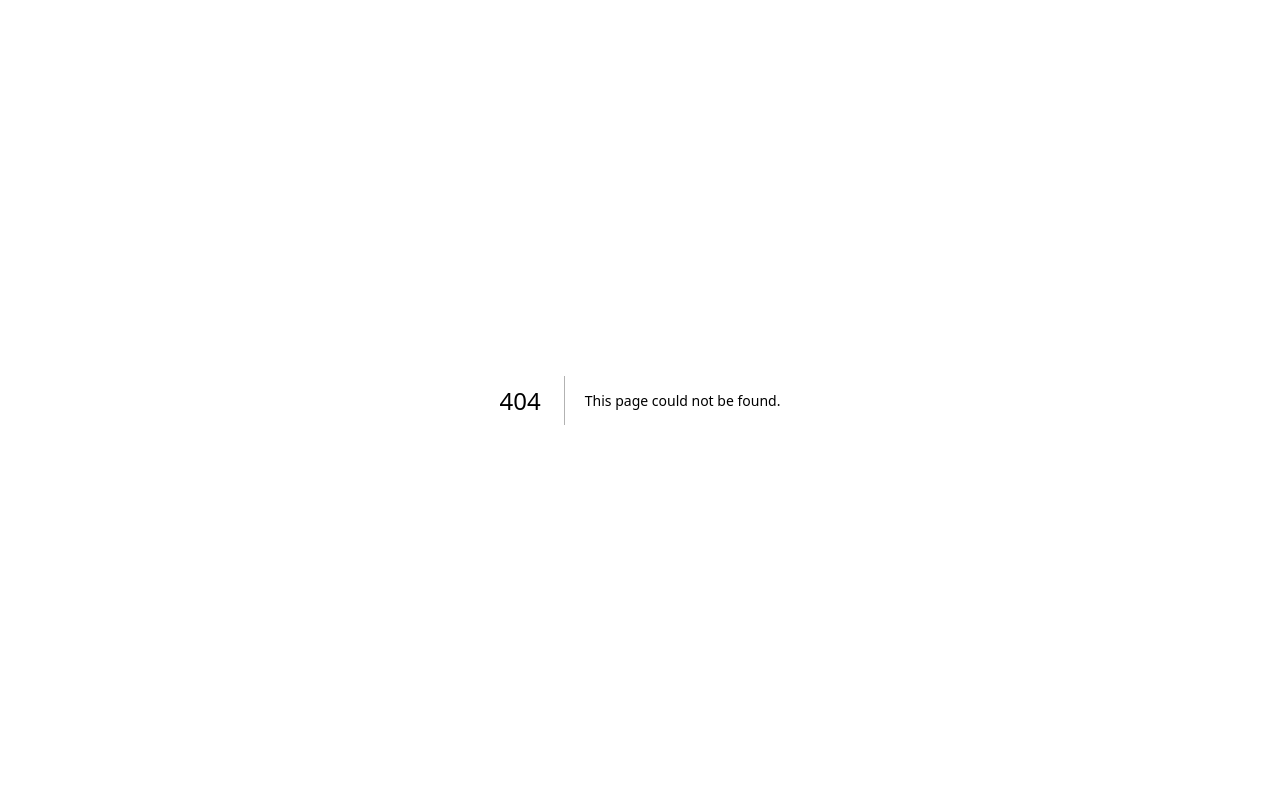
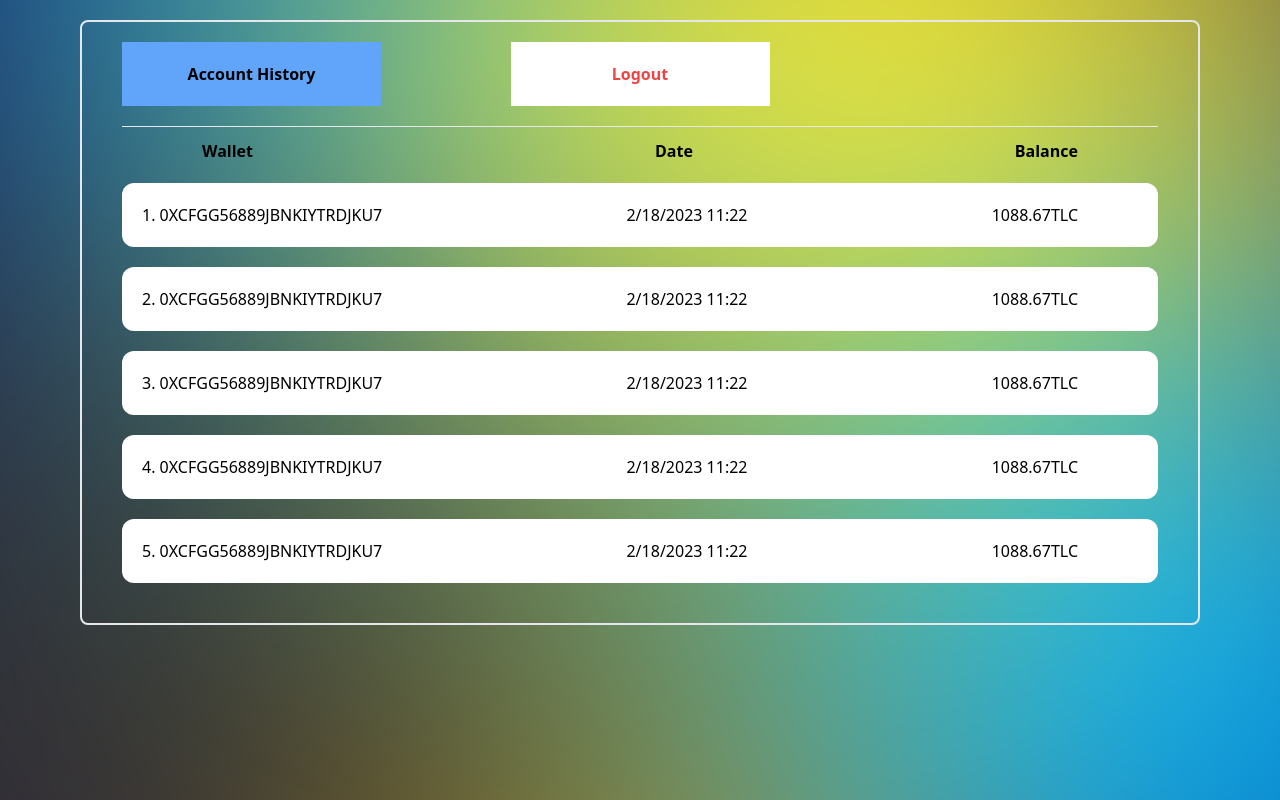
Before and after one commit to joeephwild/token-wordle, a Next.js app: page /account in a window 1280 px wide. Before the commit this address had no page. Built offline with nearby package versions, Linux system fonts and the light colour scheme.

Commit message:
chore: 'account history page'

```diff
--- /dev/null
+++ b/components/AccountHeader.js
@@ -0,0 +1,16 @@
+export default function AccountHeader() {
+  return (
+    <>
+      <div className="flex mb-5 justify-between items-center font-semibold">
+        <div className="px-10 py-5 w-1/4 text-center bg-blue-400 cursor-pointer">
+          <h1> Account History</h1>
+        </div>
+        <div className="px-10 py-5 w-1/4 text-center text-red-500 bg-white cursor-pointer">
+          <h1>Logout</h1>
+        </div>
+        <div className="px-10 py-5 w-1/4 text-center cursor-pointer"></div>
+      </div>
+      <hr className="mb-3" />
+    </>
+  );
+}
--- a/pages/stakedAssets.js
+++ b/pages/account.js
@@ -1,9 +1,8 @@
 import Head from "next/head";
 import Image from "next/image";
 import { Inter } from "@next/font/google";
-import Navbar from "../components/Navbar";
-import Footer from "../components/Footer";
-import StakingHeader from "../components/StakingHeader";
+// import StakingHeader from "../components/StakingHeader";
+import AccountHeader from "../components/AccountHeader";
 
 const inter = Inter({ subsets: ["latin"] });
 
@@ -11,62 +10,55 @@ const Transactions = [
   {
     id: 1,
     Wallet: "0XCFGG56889JBNKIYTRDJKU7",
-    Staked_Amount: "907.67TLC",
-    Increase: "26%",
+    date: "2/18/2023 11:22",
     gain: "1088.67TLC",
   },
   {
     id: 2,
     Wallet: "0XCFGG56889JBNKIYTRDJKU7",
-    Staked_Amount: "907.67TLC",
-    Increase: "26%",
+    date: "2/18/2023 11:22",
     gain: "1088.67TLC",
   },
   {
     id: 3,
     Wallet: "0XCFGG56889JBNKIYTRDJKU7",
-    Staked_Amount: "907.67TLC",
-    Increase: "26%",
+    date: "2/18/2023 11:22",
     gain: "1088.67TLC",
   },
   {
     id: 4,
     Wallet: "0XCFGG56889JBNKIYTRDJKU7",
-    Staked_Amount: "907.67TLC",
-    Increase: "26%",
+    date: "2/18/2023 11:22",
     gain: "1088.67TLC",
   },
   {
     id: 5,
     Wallet: "0XCFGG56889JBNKIYTRDJKU7",
-    Staked_Amount: "907.67TLC",
-    Increase: "26%",
+    date: "2/18/2023 11:22",
     gain: "1088.67TLC",
   },
 ];
 
-export default function StakedAssets() {
+export default function () {
   return (
     <>
-      <div className="px-10 py-5 mx-20 my-10 border-2 rounded-lg lato">
-        <StakingHeader />
+      <div className="px-10 py-5 mx-20 my-5 border-2 rounded-lg lato">
+        <AccountHeader />
 
-        <ul className="flex justify-around font-bold ">
+        <ul className="flex justify-between font-bold px-20 ">
           <li> Wallet</li>
-          <li className="pl-20"> Staked Amount</li>
-          <li> % Increase</li>
-          <li> Gain</li>
+          <li className="pl-20"> Date</li>
+          <li> Balance</li>
         </ul>
 
         {Transactions.map((transaction) => {
-          const { id, Increase, gain, Wallet, Staked_Amount } = transaction;
+          const { id, date, gain, Wallet } = transaction;
           return (
             <ul className="flex justify-between pr-20 pl-5  bg-white py-5 my-5 rounded-xl ">
               <li>
-                {id} {Wallet}
+                {id}. {Wallet}
               </li>
-              <li> {Staked_Amount} </li>
-              <li> {Increase} </li>
+              <li> {date} </li>
               <li> {gain} </li>
             </ul>
           );
--- a/pages/index.js
+++ b/pages/index.js
@@ -4,7 +4,8 @@ import { Inter } from "@next/font/google";
 import Navbar from "../components/Navbar";
 import Footer from "../components/Footer";
 // import Staking from "./staking";
-import StakedAssets from "./stakedAssets";
+import Account from "./account";
+// import StakedAssets from "./stakedAssets";
 
 const inter = Inter({ subsets: ["latin"] });
 
@@ -19,7 +20,7 @@ export default function Home() {
       </Head>
       <main>
         <Navbar />
-        <StakedAssets />
+        <Account />
         <Footer />
       </main>
     </>
```
